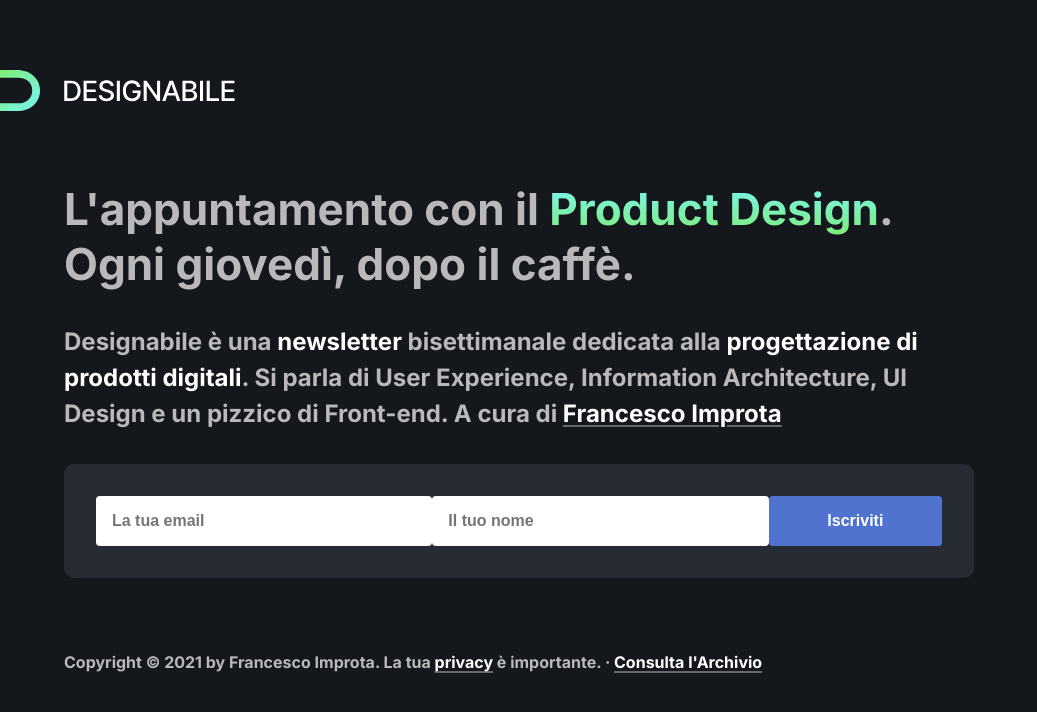
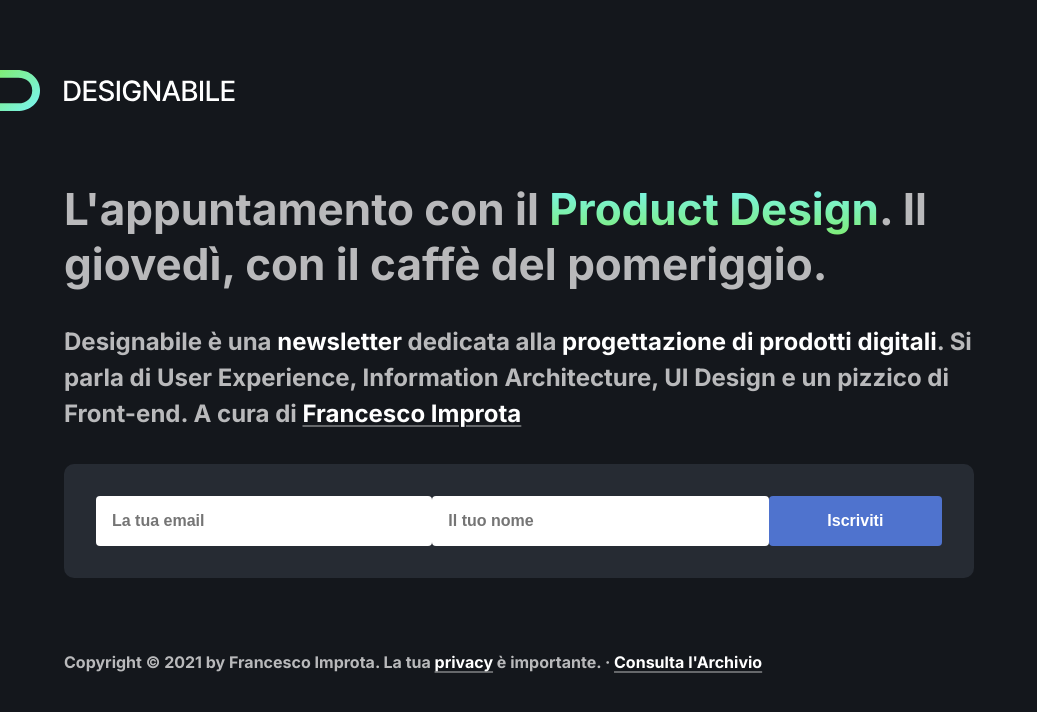
Before and after one commit to zetareticoli/designabile, a Jekyll site: the page built from index.html, in a window 1280 px wide. Shown: the top 712 px of the page, without its empty margins (0-1037 px from the left). Built offline with Jekyll 4.4.1, drawn with Linux system fonts in a browser that asks for light colours; the list of posts is cut into pages by our own code.

Commit message:
Update intro

```diff
--- a/index.html
+++ b/index.html
@@ -5,11 +5,11 @@ home: true
 
 <h1>
   L'appuntamento con il <span class="gradient">Product Design</span>.
-  Ogni giovedì, dopo il caffè.
+  Il giovedì, con il caffè del pomeriggio.
 </h1>
 
 <p>
-  Designabile è una <strong>newsletter</strong> bisettimanale dedicata alla <strong>progettazione di prodotti digitali</strong>. Si parla di User Experience, Information Architecture, UI Design e un pizzico di Front-end. A cura di <a href="https://francescoimprota.com" target="_blank">Francesco Improta</a>
+  Designabile è una <strong>newsletter</strong> dedicata alla <strong>progettazione di prodotti digitali</strong>. Si parla di User Experience, Information Architecture, UI Design e un pizzico di Front-end. A cura di <a href="https://francescoimprota.com" target="_blank">Francesco Improta</a>
 </p>
 
 <form
```
